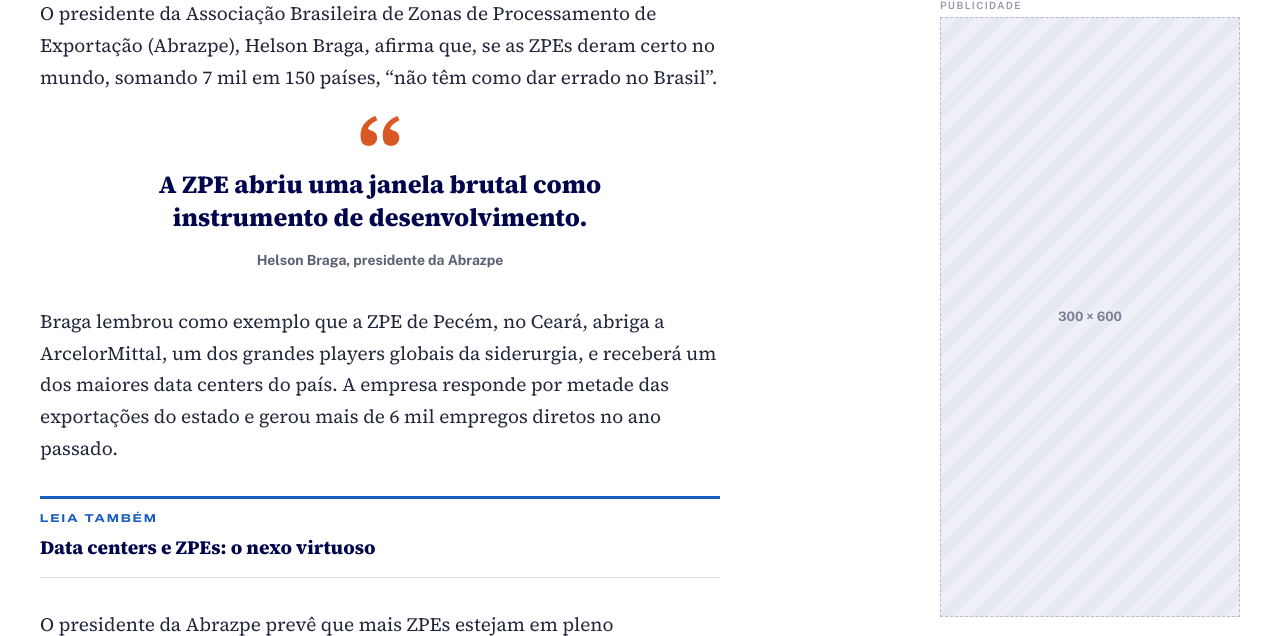
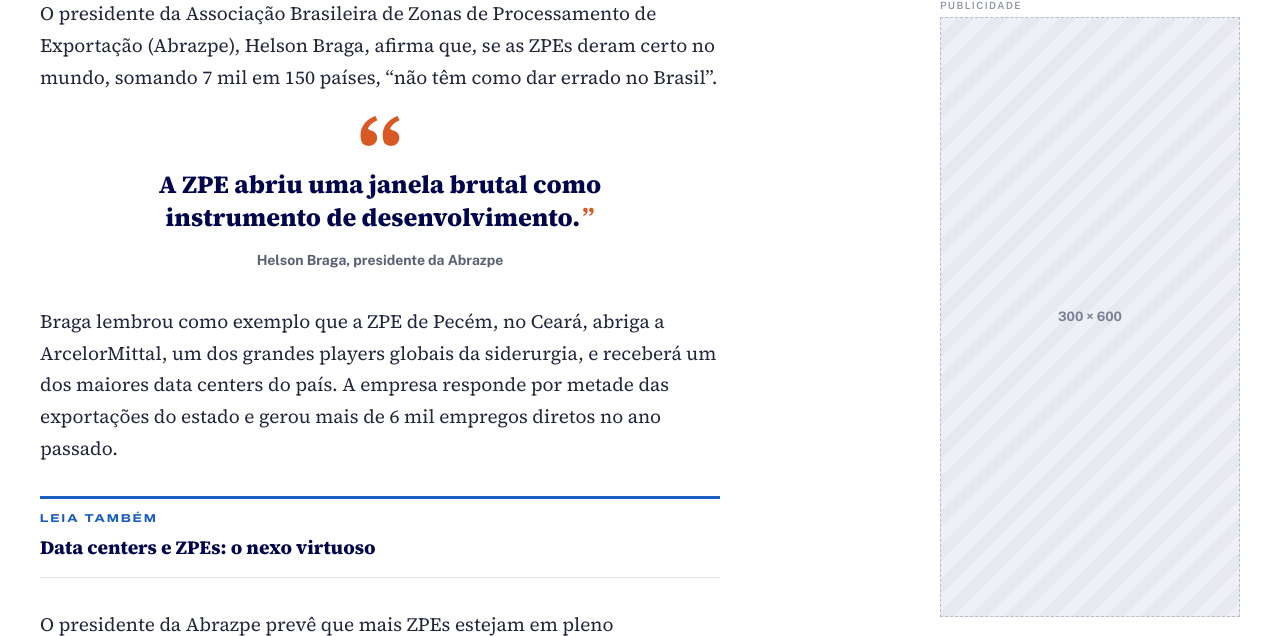
Before and after one commit to adseads/aprovacao-mm-lps, a PHP site: page /templates/materia.html in a window 1280 px wide. Shown: the part 2335-2971 px from the top of the page. Run offline with PHP 8.4, Linux system fonts and the light colour scheme.

Commit message:
Citações: adiciona aspas de fechamento
Co-Authored-By: Claude Opus 5.5 <noreply@anthropic.com>
Claude-Session: https://claude.ai/code/session_01RpM6zSni72z61bwnFKPcQf

```diff
--- a/portal-dialogos/templates/assets/estilo.css
+++ b/portal-dialogos/templates/assets/estilo.css
@@ -93,6 +93,7 @@ button,input,select{font:inherit}
 .citacao{margin:1.6em 0;padding:0;text-align:center}
 .citacao::before{content:"\201C";display:block;font:800 92px/.6 var(--f-titulo);color:var(--laranja);height:44px}
 .citacao p{font:800 25px/1.3 var(--f-titulo);color:var(--marinho);margin:0 auto 10px;max-width:560px}
+.citacao p::after{content:"\201D";color:var(--laranja);margin-left:2px}
 .citacao cite{font:700 14px var(--f-apoio);font-style:normal;color:var(--cinza)}
 .destaque-lateral{border-left:4px solid var(--ed);padding:4px 0 4px 18px;font:700 19px/1.45 var(--f-apoio);color:var(--ed);margin:1.4em 0}
 
```
